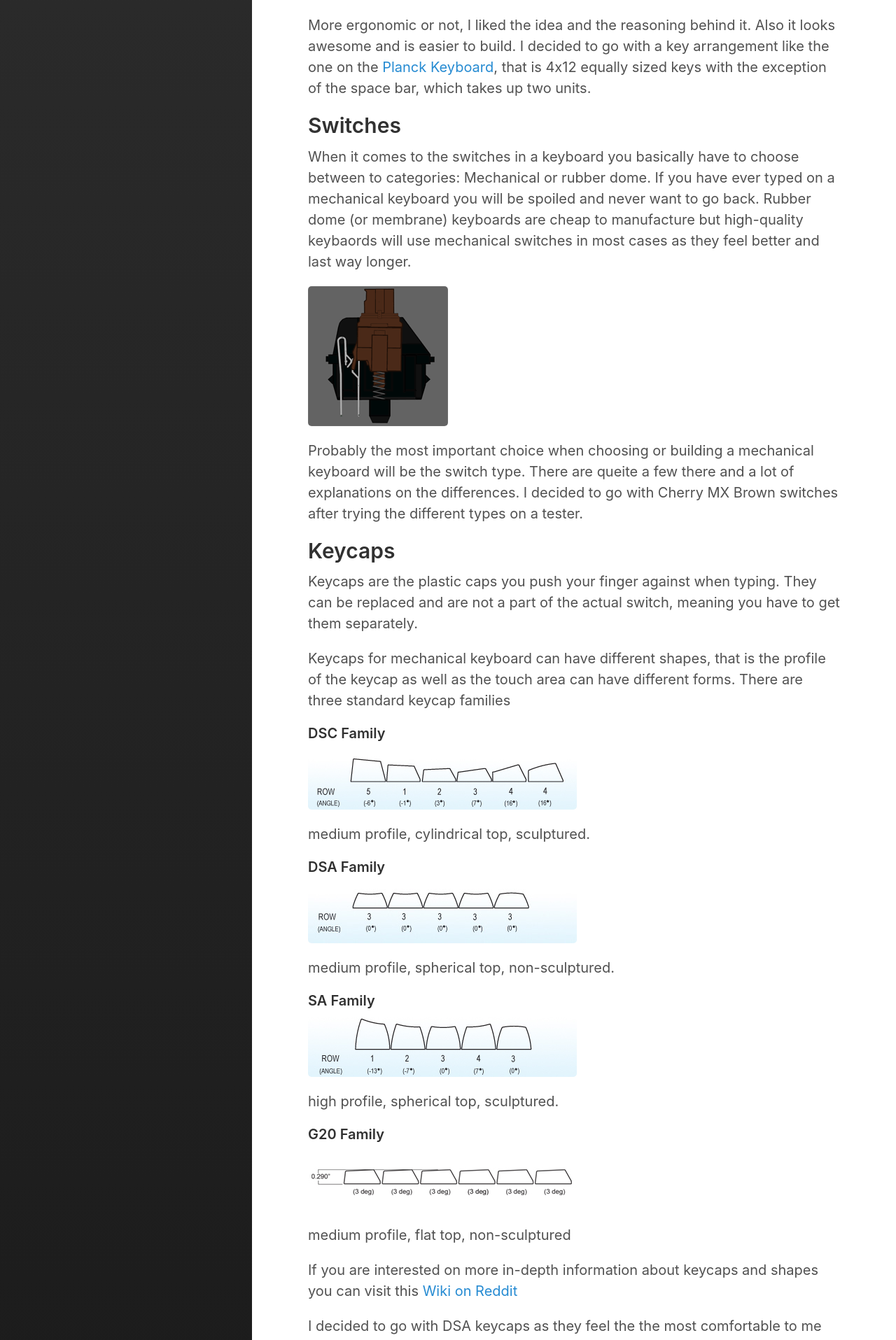
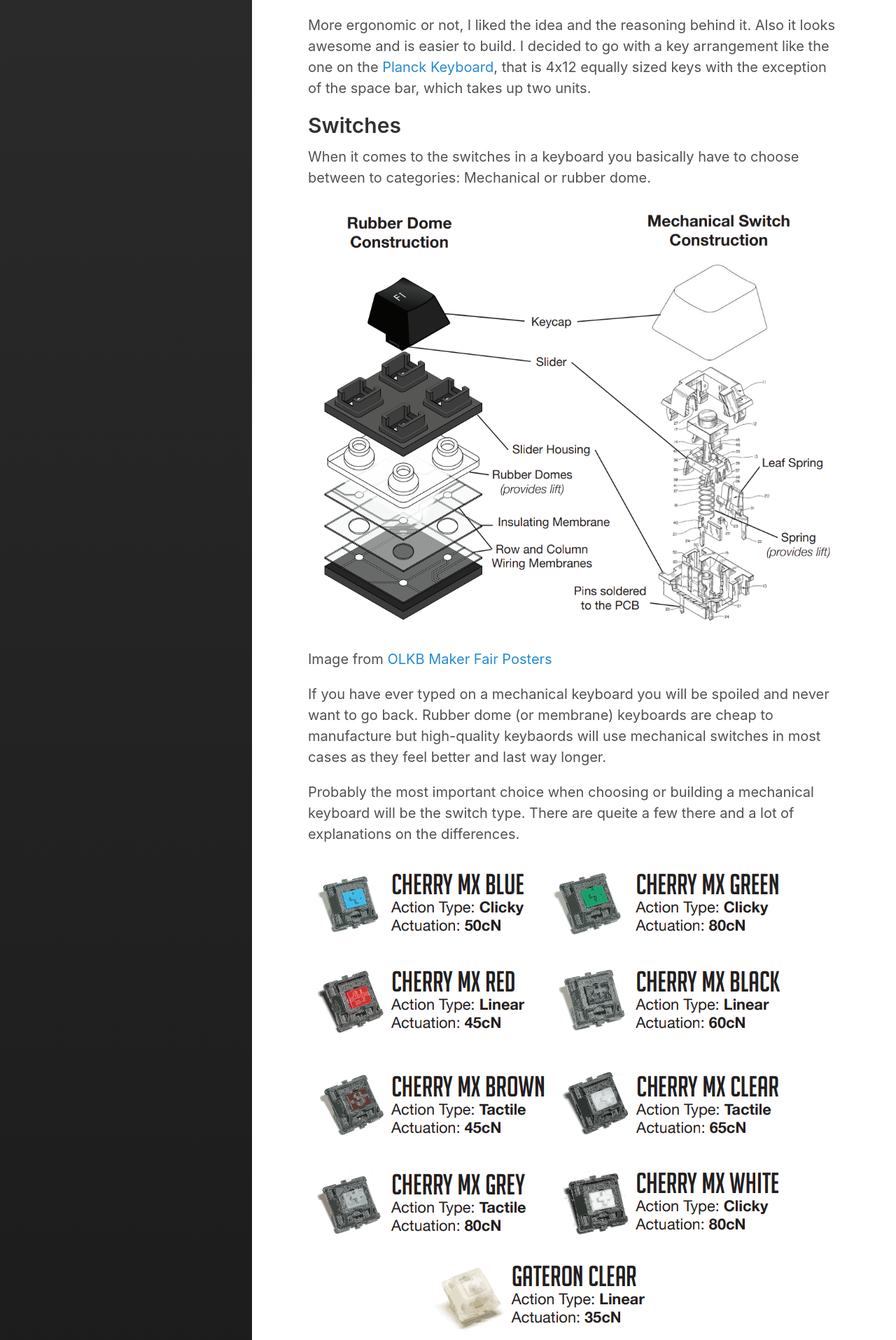
Before and after one commit to binaryplease/binaryplease.github.io, a Jekyll site: the page built from _posts/2017-05-11-custom-keyboard.md, in a window 1280 px wide. Shown: the part 1092-3007 px from the top of the page at 70% size. Built offline with Jekyll 4.4.1, drawn with Linux system fonts in a browser that asks for light colours; some of the changed text lies outside the part shown.

Commit message:
more images, switches and microcontroller

```diff
--- a/_posts/2017-05-11-custom-keyboard.md
+++ b/_posts/2017-05-11-custom-keyboard.md
@@ -44,11 +44,25 @@ More ergonomic or not, I liked the idea and the reasoning behind it. Also it loo
 ## Switches
 
 When it comes to the switches in a keyboard you basically have to choose
-between to categories: Mechanical or rubber dome. If you have ever typed on a mechanical keyboard you will be spoiled and never want to go back. Rubber dome (or membrane) keyboards are cheap to manufacture but high-quality keybaords will use mechanical switches in most cases as they feel better and last way longer.
+between to categories: Mechanical or rubber dome.
 
-![placeholder](/assets/img/cherrymxbrown1.gif)
 
-Probably the most important choice when choosing or building a mechanical keyboard will be the switch type. There are queite a few there and a lot of explanations on the differences. I decided to go with Cherry MX Brown switches after trying the different types on a tester.
+
+![placeholder](/assets/img/switch-const.png)
+
+Image from [OLKB Maker Fair Posters](https://www.dropbox.com/s/jjo98z2f1cd9ifw/olkb-maker-faire.pdf?dl=0)
+
+
+If you have ever typed on a mechanical keyboard you will be spoiled and never want to go back. Rubber dome (or membrane) keyboards are cheap to manufacture but high-quality keybaords will use mechanical switches in most cases as they feel better and last way longer.
+
+Probably the most important choice when choosing or building a mechanical keyboard will be the switch type. There are queite a few there and a lot of explanations on the differences.
+
+
+![placeholder](/assets/img/switch-types.png)
+
+Image from [OLKB Maker Fair Posters](https://www.dropbox.com/s/jjo98z2f1cd9ifw/olkb-maker-faire.pdf?dl=0)
+
+I decided to go with Cherry MX Brown switches after trying the different types on a tester.
 
 ## Keycaps
 
@@ -95,6 +127,5 @@ I decided to go with DSA keycaps as they feel the the most comfortable to me and
 
 
 
-
 -----
 A footer Link <a href="https://github.com/binaryplease">Link Text</a>
```
Also changed, not shown: other parts of _posts/2017-05-11-custom-keyboard.md (+18 -0 lines), assets/img/planck-wiring.png (added), assets/img/switch-const.png (added), assets/img/switch-types.png (added), 5 other files.
